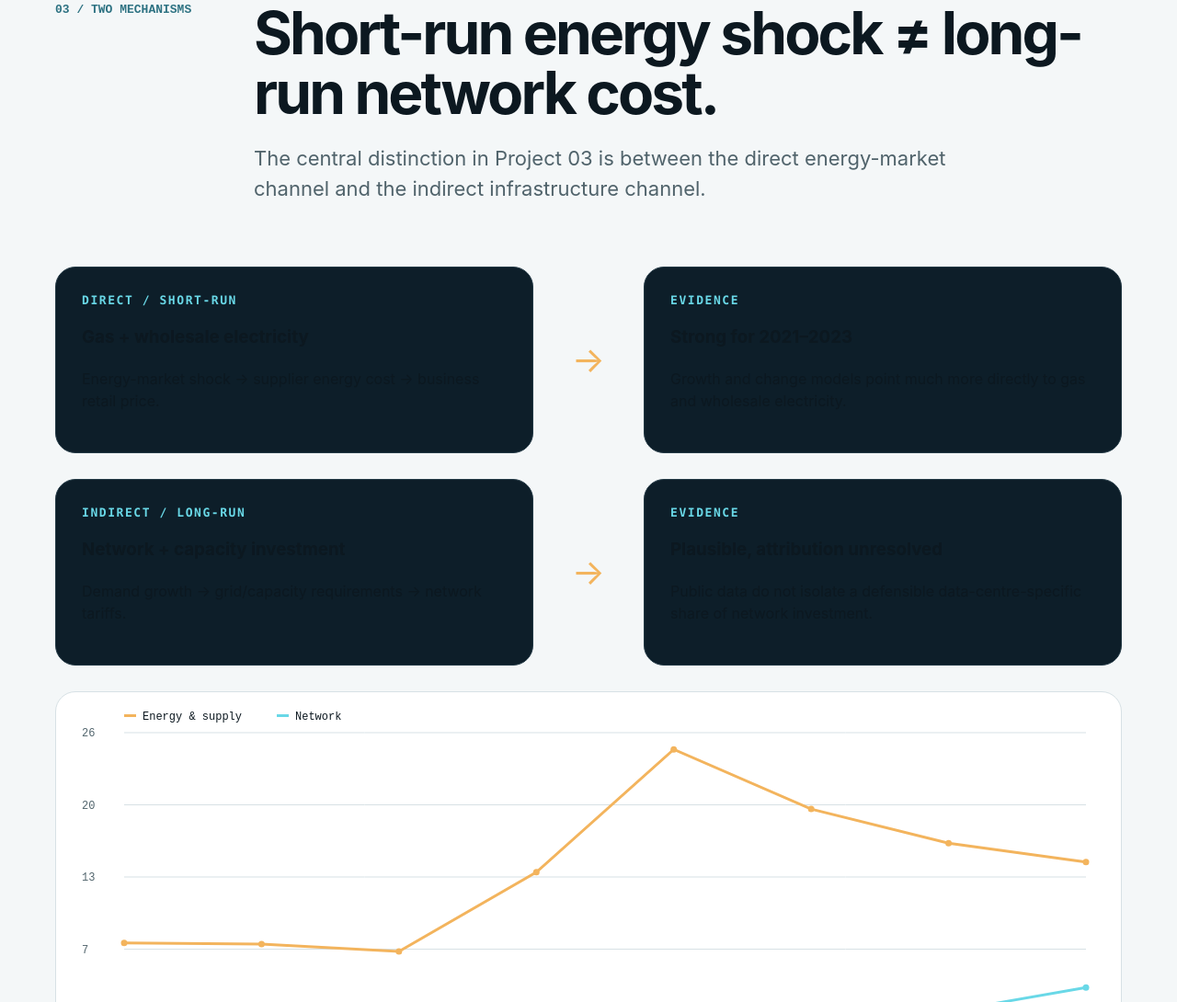
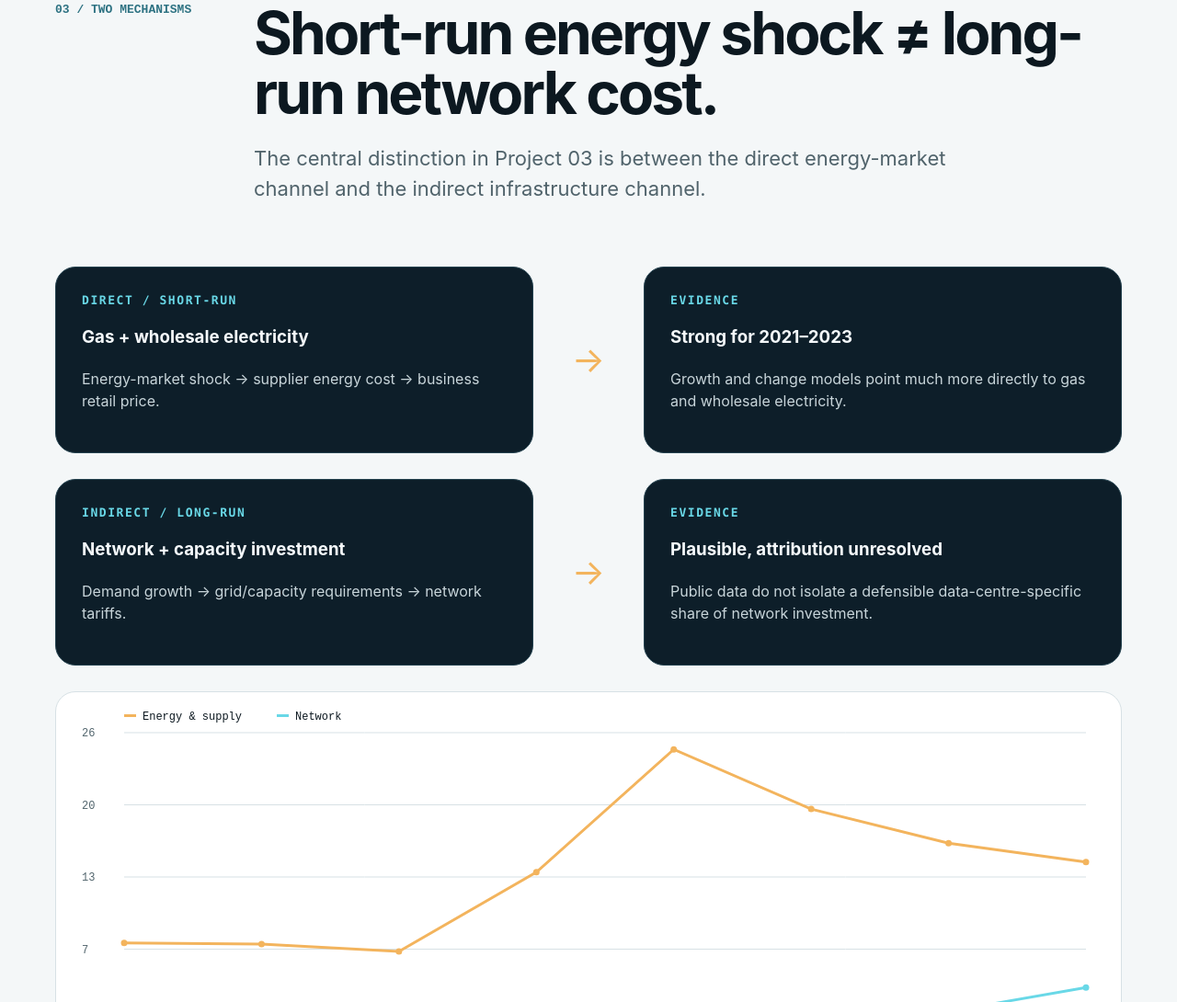
Before and after one commit to danielsantos2310/Ireland-Data-Centre-Demand-Price-Analytics, a plain HTML site: page index.html in a window 1280 px wide. Shown: the part 3488-4578 px from the top of the page at 92% size. Drawn offline with Linux system fonts and the light colour scheme.

Commit message:
Fix mechanism-card text contrast in light section

```diff
--- a/assets/styles.css
+++ b/assets/styles.css
@@ -45,3 +45,14 @@ canvas{display:block;width:100%;height:390px}
  .ev{grid-template-columns:1fr}.mechanism{grid-template-columns:1fr}.arrow{transform:rotate(90deg)}
 }
 @media(max-width:560px){.metric-row,.grid2,.grid3,.sources{grid-template-columns:1fr}.hero{padding-top:70px}.wrap{width:min(100% - 26px,1160px)}}
+
+
+/* Project 03: keep dark mechanism cards readable inside light sections. */
+.section.light .mech-box{
+  background:var(--surface);
+  border-color:#24424f;
+  color:var(--text);
+}
+.section.light .mech-box h3{color:var(--text)}
+.section.light .mech-box p{color:#c8d5da}
+.section.light .mech-box .kicker{color:var(--cyan)}
```
